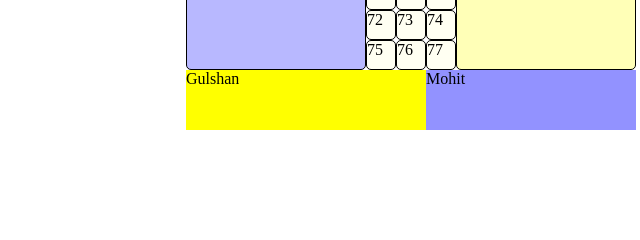
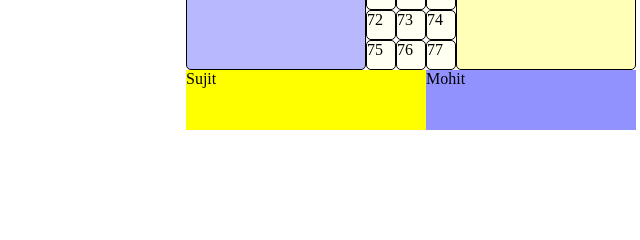
Before and after one commit to kr395/Ludo, a plain HTML site: page index.html in a window 1280 px wide. Shown: the part 555-795 px from the top of the page, 229-869 px from the left. Drawn offline with Linux system fonts and the light colour scheme.

Commit message:
Sujit Name Added

```diff
--- a/index.html
+++ b/index.html
@@ -97,7 +97,7 @@
         <div class="box">76</div>
         <div class="box">77</div>
         <div class="player3">Mohit</div>
-        <div class="player4">Gulshan</div>
+        <div class="player4">Sujit</div>
 
 
     </div>
```
